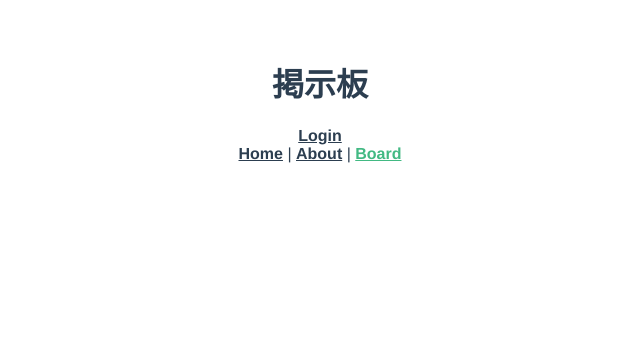
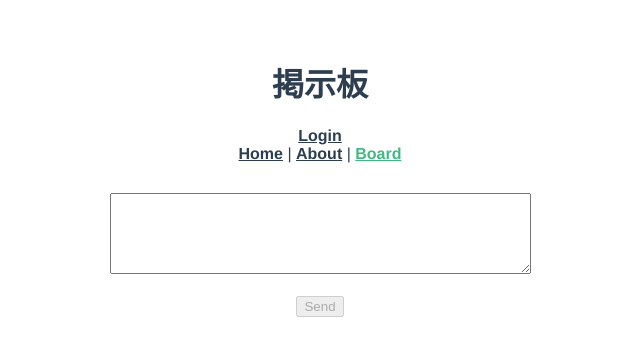
Before and after one commit to tight24/Vue-Cli, a Vue app in the folder messageboard/: page /board in a window 1280 px wide. Shown: the top 356 px of the page, without its empty margins (320-960 px from the left). Built offline with nearby package versions, Linux system fonts and the light colour scheme.

Commit message:
message入力機能(非活性化あり)

```diff
--- a/messageboard/src/views/Board.vue
+++ b/messageboard/src/views/Board.vue
@@ -0,0 +1,21 @@
+<template>
+  <div class="board">
+    <textarea  cols="50" rows="5"  v-model="message"></textarea>
+    <br><br>
+    <button :disabled="!isfull">Send</button>
+  </div>
+</template>
+<script>
+export default {
+  data:function(){
+    return {
+      message:''
+    }
+  },
+  computed:{
+    isfull:function(){
+      return this.message
+    }
+  }
+}
+</script>
```
